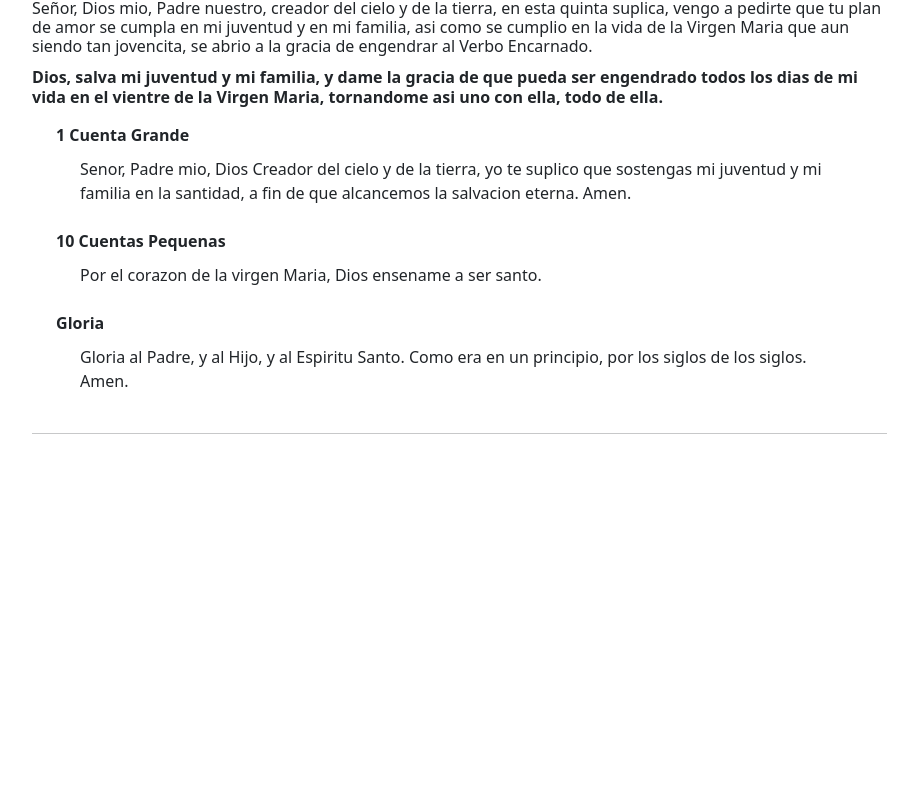
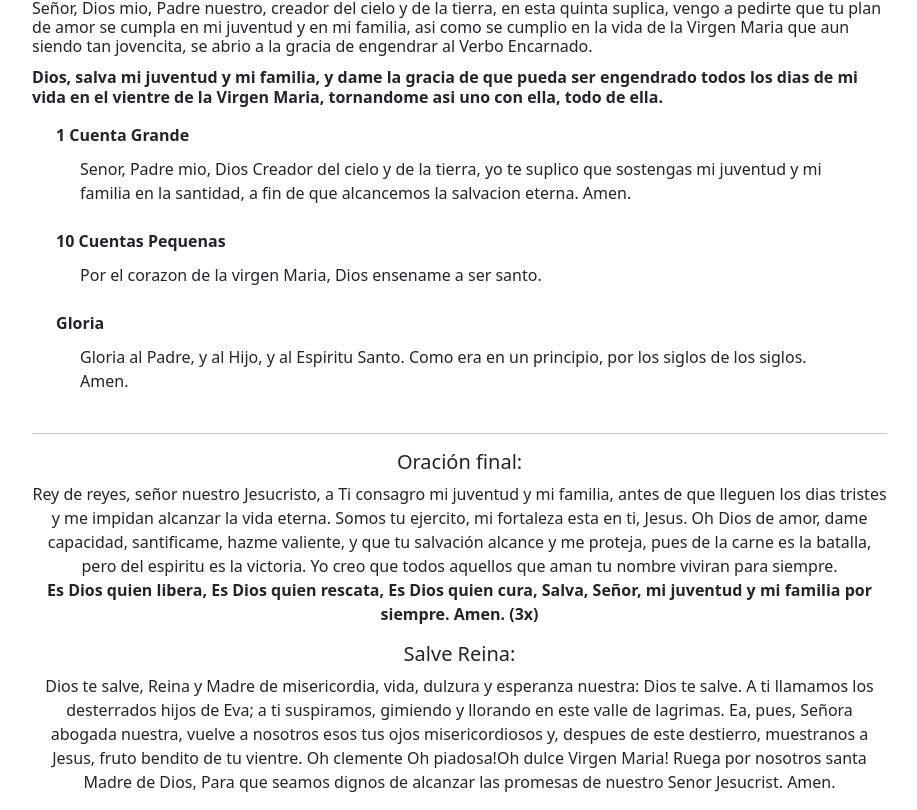
Before and after one commit to luiss28/San-Juan-Bosco-App, a React (Create React App) app: page /rosariojuvenil in a window 1280 px wide. Shown: the part 3199-4009 px from the top of the page, without its empty margins (299-1216 px from the left). Before the commit the page ends 3649 px from the top, so only its background shows below. Built offline with nearby package versions, Linux system fonts and the light colour scheme.

Commit message:
Completed youth rosary prayers and setup.

```diff
--- a/src/pages/RosarioJuvenilPage.jsx
+++ b/src/pages/RosarioJuvenilPage.jsx
@@ -56,6 +56,7 @@ export default function RosarioJuvenilPage() {
             </h6>
             <Suplica/>
             <br/>
+
             <h3>Segunda Suplica:</h3>
             <h6>
                 Señor, Dios mio, Padre nuestro, creador del cielo y de la
@@ -75,6 +76,7 @@ export default function RosarioJuvenilPage() {
             </h6>
             <Suplica/>
             <br/>
+
             <h3>Tercera Suplica:</h3>
             <h6>
                 Señor, Dios mio, Padre nuestro, creador del cielo y de la
@@ -93,6 +95,7 @@ export default function RosarioJuvenilPage() {
             </h6>
             <Suplica/>
             <br/>
+
             <h3>Cuarta Suplica:</h3>
             <h6>
                 Señor, Dios mio, Padre nuestro, creador del cielo y de la
@@ -114,6 +117,7 @@ export default function RosarioJuvenilPage() {
             </h6>
             <Suplica/>
             <br/>
+
             <h3>Quinta Suplica:</h3>
             <h6>
                 Señor, Dios mio, Padre nuestro, creador del cielo y de la
@@ -130,6 +134,40 @@ export default function RosarioJuvenilPage() {
             </h6>
             <Suplica/>
             <hr/>
+
+            <h5 style={{textAlign:"center"}}>Oración final:</h5>
+            <p style={{textAlign:"center"}}>
+                Rey de reyes, señor nuestro Jesucristo, a Ti consagro mi juventud y mi familia,
+                antes de que lleguen los dias tristes y me impidan alcanzar la vida eterna.
+                Somos tu ejercito, mi fortaleza esta en ti, Jesus.
+
+                Oh Dios de amor, dame capacidad, santificame, hazme valiente, y que tu
+                salvación alcance y me proteja, pues de la carne es la batalla, pero del espiritu
+                es la victoria.
+
+                Yo creo que todos aquellos que aman tu nombre viviran para siempre. <br/>
+                <b>
+                    Es Dios quien libera,
+                    Es Dios quien rescata,
+                    Es Dios quien cura,
+                    Salva, Señor, mi juventud y mi familia por siempre.
+                    Amen. (3x)
+                </b>
+            </p>
+
+            <h5 style={{textAlign:"center"}}>Salve Reina:</h5>
+            <p style={{textAlign:"center"}}>
+                Dios te salve, Reina y Madre de misericordia,
+                vida, dulzura y esperanza nuestra: Dios te salve.
+                 A ti llamamos los desterrados hijos de Eva; a ti suspiramos, gimiendo y llorando
+                 en este valle de lagrimas. Ea, pues, Señora abogada nuestra, vuelve a nosotros esos tus ojos misericordiosos
+                 y, despues de este  destierro, muestranos a Jesus, fruto bendito de tu vientre. Oh clemente Oh piadosa!Oh dulce Virgen Maria!
+                 Ruega por nosotros santa Madre de Dios, Para que seamos dignos de alcanzar las promesas de nuestro Senor Jesucrist. Amen.
+                  <br/>
+
+            </p>
+
+
         </Body>
     );
 }
```
